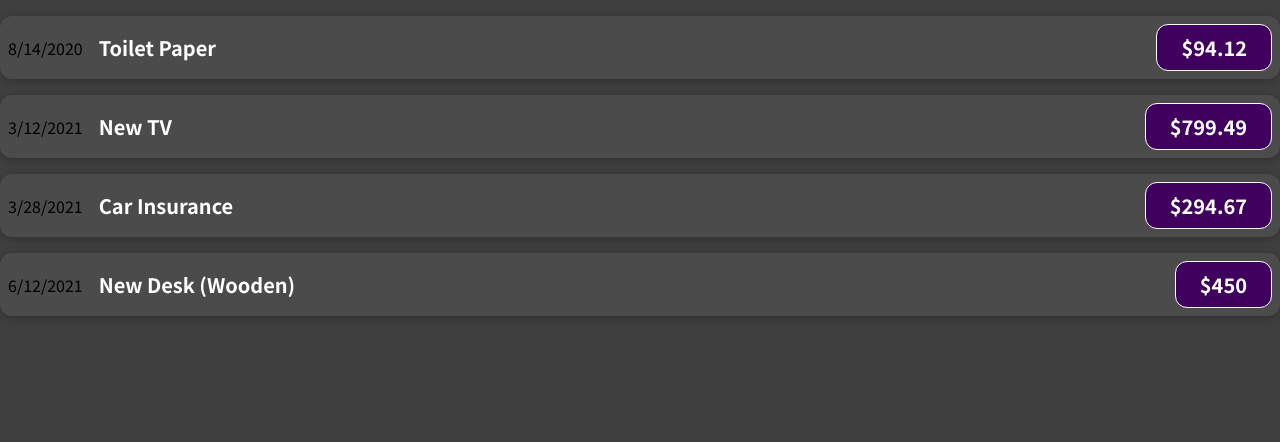
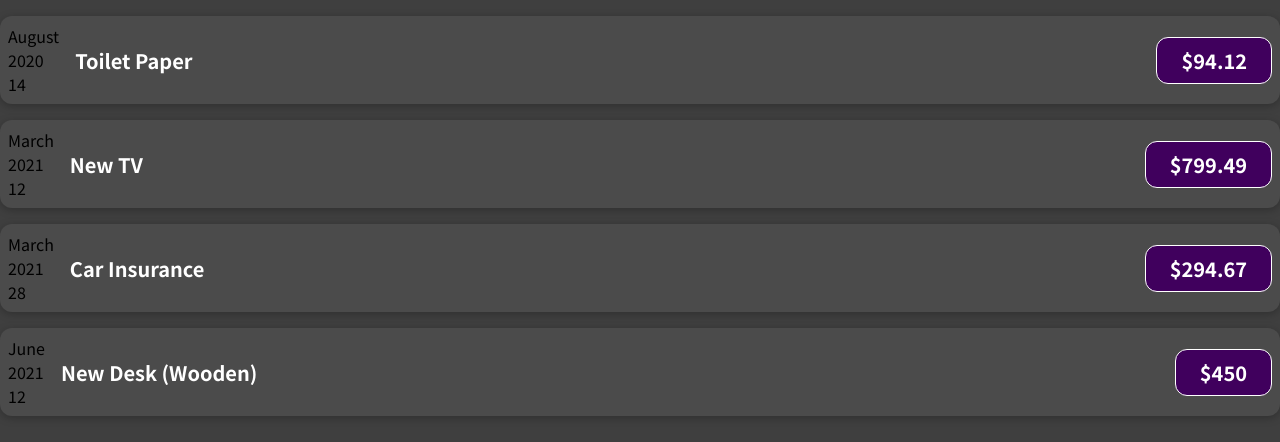
Before and after one commit to azamatcodes/reactjs-complete-guide, a React (Create React App) app: page / in a window 1280 px wide. Shown: the top 442 px of the page. Built offline with nearby package versions, Linux system fonts and the light colour scheme.

Commit message:
Normal Javascript logic

```diff
--- a/src/components/ExpenseItem.jsx
+++ b/src/components/ExpenseItem.jsx
@@ -3,9 +3,17 @@ import './ExpenseItem.css'
 export const ExpenseItem = (props) => {
   console.log(props)
 
+  const month = props.date.toLocaleString('en-US', { month: 'long' })
+  const day = props.date.toLocaleString('en-US', { day: '2-digit' })
+  const year = props.date.getFullYear()
+
   return (
     <div className="expense-item">
-      <div>{props.date.toLocaleDateString()}</div>
+      <div>
+        <div>{month}</div>
+        <div>{year}</div>
+        <div>{day}</div>
+      </div>
       <div className="expense-item__description">
         <h2>{props.title}</h2>
         <div className="expense-item__price">${props.amount}</div>
```
